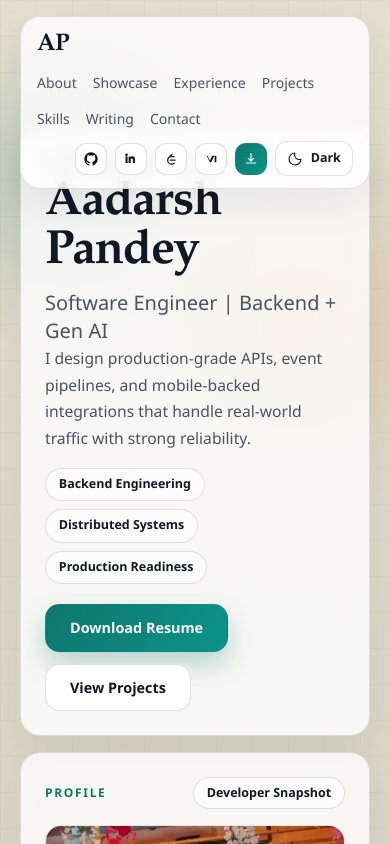
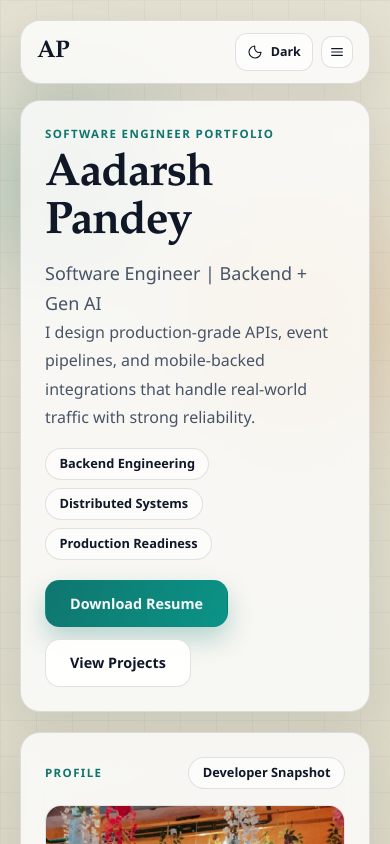
Before and after one commit to beingadish/portfolio, a Next.js app: page / in a window 390 px wide. Shown: the top 844 px of the page. Built offline with nearby package versions, Linux system fonts and the light colour scheme.

Commit message:
Update portfolio data and enhance mobile navigation component for better user experience

```diff
--- /dev/null
+++ b/app/components/mobile-nav.tsx
@@ -0,0 +1,85 @@
+"use client";
+
+import { useId, useState } from "react";
+import { ThemeToggle } from "./theme-toggle";
+import type { QuickLinkItem } from "../data/portfolio";
+
+type NavItem = {
+  label: string;
+  href: string;
+};
+
+export function MobileNav({
+  navItems,
+  quickLinks,
+}: {
+  navItems: NavItem[];
+  quickLinks: QuickLinkItem[];
+}) {
+  const [isOpen, setIsOpen] = useState(false);
+  const menuId = useId();
+
+  return (
+    <div className="md:hidden">
+      <div className="flex items-center justify-between gap-3">
+        <a href="#" className="display-font text-2xl font-bold tracking-tight text-[var(--ink)]">
+          AP
+        </a>
+
+        <div className="flex items-center gap-2">
+          <ThemeToggle />
+          <button
+            type="button"
+            className="quick-icon"
+            aria-label="Toggle navigation menu"
+            aria-controls={menuId}
+            aria-expanded={isOpen}
+            onClick={() => setIsOpen((prev) => !prev)}
+          >
+            <svg viewBox="0 0 24 24" aria-hidden="true" className="h-4 w-4">
+              <path
+                d="M4 7h16M4 12h16M4 17h16"
+                fill="none"
+                stroke="currentColor"
+                strokeLinecap="round"
+                strokeLinejoin="round"
+                strokeWidth="1.8"
+              />
+            </svg>
+          </button>
+        </div>
+      </div>
+
+      {isOpen ? (
+        <div id={menuId} className="mt-3 space-y-3 border-t border-[var(--line)] pt-3">
+          <ul className="space-y-2 text-sm text-[var(--muted)]">
+            {navItems.map((item) => (
+              <li key={item.href}>
+                <a className="nav-link inline-flex py-1" href={item.href} onClick={() => setIsOpen(false)}>
+                  {item.label}
+                </a>
+              </li>
+            ))}
+          </ul>
+
+          <ul className="space-y-2 text-sm text-[var(--muted)]">
+            {quickLinks.map((item) => (
+              <li key={item.label}>
+                <a
+                  className="nav-link inline-flex py-1"
+                  href={item.href}
+                  target="_blank"
+                  rel="noreferrer"
+                  download={item.download ? true : undefined}
+                  onClick={() => setIsOpen(false)}
+                >
+                  {item.label}
+                </a>
+              </li>
+            ))}
+          </ul>
+        </div>
+      ) : null}
+    </div>
+  );
+}
--- a/app/data/portfolio.ts
+++ b/app/data/portfolio.ts
@@ -295,9 +295,9 @@ export const portfolioData = {
     },
     {
       title:
-        "Solved 450+ DSA problems across LeetCode, Codeforces, GeeksforGeeks, and takeUForward",
+        "Application Domain Head — Blockchain Research Lab, AKGEC (2022-2024)",
       // Replace link here
-      link: "https://example.com/certificate/dsa-profile",
+      link: "https://www.akgec.ac.in/blockchain-research-lab/",
     },
     {
       title: "2nd position - TechSprint'23 Hackathon (250+ participants)",
--- a/app/globals.css
+++ b/app/globals.css
@@ -439,3 +439,38 @@ html {
     background: radial-gradient(circle at calc(100% - 46px) 36px, var(--wave-tint), transparent 62%);
   }
 }
+
+@media (max-width: 767px) {
+  .eyebrow {
+    font-size: 0.72rem;
+    letter-spacing: 0.12em;
+  }
+
+  .section-title {
+    line-height: 1.16;
+  }
+
+  .section-copy {
+    font-size: 1rem;
+    line-height: 1.78;
+  }
+
+  .chip {
+    padding: 0.46rem 0.84rem;
+    font-size: 0.8rem;
+    line-height: 1.2;
+  }
+
+  .project-card {
+    padding: 1.15rem;
+  }
+
+  .btn-primary,
+  .btn-secondary {
+    min-height: 2.8rem;
+  }
+
+  .theme-toggle {
+    min-height: 2.4rem;
+  }
+}
--- a/app/page.tsx
+++ b/app/page.tsx
@@ -1,5 +1,6 @@
 import Image from "next/image";
 import type { CSSProperties } from "react";
+import { MobileNav } from "./components/mobile-nav";
 import { ShowcaseLiveContent } from "./components/showcase-live-content";
 import { ThemeToggle } from "./components/theme-toggle";
 import { portfolioData } from "./data/portfolio";
@@ -21,6 +22,10 @@ type TechIconSource =
       kind: "simple";
       slug: string;
       color: string;
+    }
+  | {
+      kind: "external";
+      url: string;
     }
   | {
       kind: "semantic";
@@ -45,7 +50,7 @@ const techIconSources: Record<string, TechIconSource> = {
   PostgreSQL: { kind: "simple", slug: "postgresql", color: "4169E1" },
   Hibernate: { kind: "simple", slug: "hibernate", color: "59666C" },
   Docker: { kind: "simple", slug: "docker", color: "2496ED" },
-  AWS: { kind: "simple", slug: "amazonwebservices", color: "FF9900" },
+  AWS: { kind: "simple", slug: "amazonaws", color: "FF9900" },
   "Android Native": { kind: "simple", slug: "android", color: "3DDC84" },
   Flutter: { kind: "simple", slug: "flutter", color: "02569B" },
   Riverpod: { kind: "simple", slug: "flutter", color: "02569B" },
@@ -56,9 +61,9 @@ const techIconSources: Record<string, TechIconSource> = {
   Razorpay: { kind: "simple", slug: "razorpay", color: "0C2451" },
   JWT: { kind: "simple", slug: "jsonwebtokens", color: "000000" },
   MongoDB: { kind: "simple", slug: "mongodb", color: "47A248" },
-  "gRPC": { kind: "simple", slug: "grpc", color: "0F6FFF" },
-  LocalStack: { kind: "simple", slug: "amazonwebservices", color: "FF9900" },
-  "AWS CDK": { kind: "simple", slug: "amazonwebservices", color: "FF9900" },
+  "gRPC": { kind: "external", url: "https://api.iconify.design/logos:grpc.svg" },
+  LocalStack: { kind: "simple", slug: "amazonaws", color: "FF9900" },
+  "AWS CDK": { kind: "simple", slug: "amazonaws", color: "FF9900" },
   "JUnit 5": { kind: "simple", slug: "junit5", color: "25A162" },
   LangChain: { kind: "simple", slug: "langchain", color: "1C3C3C" },
   FAISS: { kind: "semantic", icon: "network" },
@@ -184,6 +189,22 @@ function TechIcon({
     );
   }
 
+  if (source.kind === "external") {
+    return (
+      <span className="tech-icon-shell">
+        <img
+          src={source.url}
+          alt=""
+          aria-hidden="true"
+          className={`${sizeClass} block shrink-0`}
+          loading="lazy"
+          decoding="async"
+          referrerPolicy="no-referrer"
+        />
+      </span>
+    );
+  }
+
   return (
     <span className="tech-icon-shell">
       <img
@@ -303,7 +324,7 @@ function SectionHeader({
   return (
     <header className="max-w-3xl">
       <p className="eyebrow">{eyebrow}</p>
-      <h2 className="section-title mt-1 text-3xl sm:text-4xl">{title}</h2>
+      <h2 className="section-title mt-1 text-[1.95rem] leading-[1.16] sm:text-4xl">{title}</h2>
       <p className="section-copy mt-3">{copy}</p>
     </header>
   );
@@ -322,9 +343,11 @@ export default function Home() {
       <div className="pointer-events-none floating-orb fixed -left-20 top-10 -z-10 h-72 w-72 rounded-full bg-[radial-gradient(circle,#0f766e42_0%,transparent_68%)] blur-2xl" />
       <div className="pointer-events-none floating-orb fixed -right-16 top-40 -z-10 h-80 w-80 rounded-full bg-[radial-gradient(circle,#e67e2240_0%,transparent_72%)] blur-2xl [animation-delay:1.2s]" />
 
-      <header className="mx-auto max-w-6xl px-5 pt-28 sm:px-10">
-        <nav className="section-panel reveal fixed left-1/2 top-4 z-40 w-[calc(100%-2.5rem)] max-w-6xl -translate-x-1/2 px-4 py-3 sm:w-[calc(100%-5rem)] sm:px-5 [animation-delay:70ms]">
-          <div className="flex flex-wrap items-center gap-3">
+      <header className="mx-auto max-w-6xl px-5 pt-5 sm:px-10 md:pt-28">
+        <nav className="section-panel reveal px-4 py-3 sm:px-5 [animation-delay:70ms] md:fixed md:left-1/2 md:top-4 md:z-40 md:w-[calc(100%-5rem)] md:max-w-6xl md:-translate-x-1/2">
+          <MobileNav navItems={navItems} quickLinks={portfolioData.quickLinks} />
+
+          <div className="hidden flex-wrap items-center gap-3 md:flex">
             <a href="#" className="display-font text-2xl font-bold tracking-tight text-[var(--ink)]">
               AP
             </a>
@@ -359,13 +382,13 @@ export default function Home() {
           </div>
         </nav>
 
-        <section className="mt-4 grid items-stretch gap-4 lg:auto-rows-fr lg:grid-cols-[1.1fr_0.9fr]">
+        <section className="mt-4 grid items-stretch gap-5 md:gap-4 lg:auto-rows-fr lg:grid-cols-[1.1fr_0.9fr]">
           <article className="section-panel reveal flex h-full self-stretch flex-col justify-between p-6 sm:p-7 [animation-delay:120ms]">
             <p className="eyebrow">Software Engineer Portfolio</p>
-            <h1 className="display-font mt-2 text-5xl font-semibold leading-[1.02] tracking-tight text-[var(--ink)] sm:text-6xl">
+            <h1 className="display-font mt-2 text-[2.85rem] font-semibold leading-[1.06] tracking-tight text-[var(--ink)] sm:text-6xl">
               {portfolioData.name}
             </h1>
-            <p className="mt-3 text-xl text-[var(--muted)]">{portfolioData.role}</p>
+            <p className="mt-3 text-lg leading-relaxed text-[var(--muted)] sm:text-xl">{portfolioData.role}</p>
             <p className="section-copy mt-3 max-w-2xl">{portfolioData.pitch}</p>
             <div className="mt-4 flex flex-wrap gap-2">
               <span className="chip">Backend Engineering</span>
@@ -414,14 +437,14 @@ export default function Home() {
         </section>
       </header>
 
-      <main className="mx-auto mt-6 max-w-6xl space-y-5 px-5 sm:px-10">
+      <main className="mx-auto mt-5 max-w-6xl space-y-6 px-5 sm:px-10 md:mt-6 md:space-y-5">
         <section id="about" className="section-panel reveal p-6 sm:p-8 [animation-delay:240ms]">
           <SectionHeader
             eyebrow="About"
             title="Building reliable products with a people-first engineering approach."
             copy={portfolioData.summary}
           />
-          <div className="mt-7 grid gap-4 lg:grid-cols-2">
+          <div className="mt-7 grid gap-5 md:gap-4 lg:grid-cols-2">
             {portfolioData.highlights.map((item) => (
               <div key={item} className="surface-subtle rounded-2xl p-4">
                 <p className="text-sm leading-relaxed text-[var(--ink)]">{item}</p>
@@ -436,7 +459,7 @@ export default function Home() {
             title="Engineering profile snapshots"
             copy="Live public snapshots from pinned GitHub repositories and LeetCode activity."
           />
-          <div className="mt-7 grid gap-4 md:grid-cols-2">
+          <div className="mt-7 grid gap-5 md:gap-4 md:grid-cols-2">
             {portfolioData.staticShowcases.map((item) => (
               <article key={item.platform} className="project-card">
                 <p className="eyebrow">{item.platform}</p>
@@ -513,7 +536,7 @@ export default function Home() {
             copy="I build hands-on projects that mirror real production concerns: architecture, throughput, observability, and maintainability."
           />
 
-          <div className="mt-8 grid gap-4 md:grid-cols-2">
+          <div className="mt-8 grid gap-5 md:gap-4 md:grid-cols-2">
             {portfolioData.projects.map((project, index) => {
               const isOddLastCard =
                 portfolioData.projects.length % 2 === 1 &&
@@ -521,11 +544,13 @@ export default function Home() {
               const wrapperClass = isOddLastCard ? "md:col-span-2 md:mx-auto md:max-w-[46rem]" : "";
 
               const cardContent = (
-                <article className={`project-card flex h-full min-h-[24rem] flex-col ${project.href ? "cursor-pointer" : ""}`}>
+                <article className={`project-card flex h-full min-h-[24rem] min-w-0 flex-col ${project.href ? "cursor-pointer" : ""}`}>
                   <div>
-                    <div className="flex items-start justify-between gap-3">
-                      <h3 className="display-font text-3xl font-semibold text-[var(--ink)]">{project.name}</h3>
-                      <span className="chip text-xs">{project.timeline}</span>
+                    <div className="flex flex-wrap items-start gap-2 sm:justify-between sm:gap-3">
+                      <h3 className="display-font min-w-0 break-words text-[2rem] leading-tight font-semibold text-[var(--ink)] sm:text-3xl">
+                        {project.name}
+                      </h3>
+                      <span className="chip shrink-0 text-xs">{project.timeline}</span>
                     </div>
                     <p className="mt-3 text-sm leading-relaxed text-[var(--muted)]">{project.summary}</p>
                   </div>
@@ -557,7 +582,7 @@ export default function Home() {
                     target="_blank"
                     rel="noreferrer"
                     aria-label={`Open project: ${project.name}`}
-                    className={`block h-full focus-visible:outline-none focus-visible:ring-2 focus-visible:ring-[var(--teal)] ${wrapperClass}`}
+                    className={`block h-full min-w-0 focus-visible:outline-none focus-visible:ring-2 focus-visible:ring-[var(--teal)] ${wrapperClass}`}
                   >
                     {cardContent}
                   </a>
@@ -565,7 +590,7 @@ export default function Home() {
               }
 
               return (
-                <div key={project.name} className={`h-full ${wrapperClass}`}>
+                <div key={project.name} className={`h-full min-w-0 ${wrapperClass}`}>
                   {cardContent}
                 </div>
               );
@@ -580,7 +605,7 @@ export default function Home() {
             copy="I focus on technologies that deliver measurable performance and reliable developer workflows."
           />
 
-          <div className="mt-7 grid gap-4 md:grid-cols-2">
+          <div className="mt-7 grid gap-5 md:gap-4 md:grid-cols-2">
             {portfolioData.skillGroups.map((group) => (
               <article key={group.category} className="surface-card rounded-2xl p-5">
                 <h3 className="text-base font-semibold text-[var(--ink)]">{group.category}</h3>
@@ -676,7 +701,7 @@ export default function Home() {
             title="Medium Articles"
             copy="Selected demo articles listed as published reading entries."
           />
-          <div className="mt-7 grid gap-4 md:grid-cols-2">
+          <div className="mt-7 grid gap-5 md:gap-4 md:grid-cols-2">
             {portfolioData.writing.map((entry, index) => {
               const isOddLastCard =
                 portfolioData.writing.length % 2 === 1 &&
```
